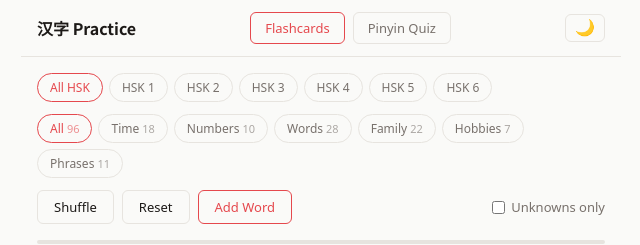
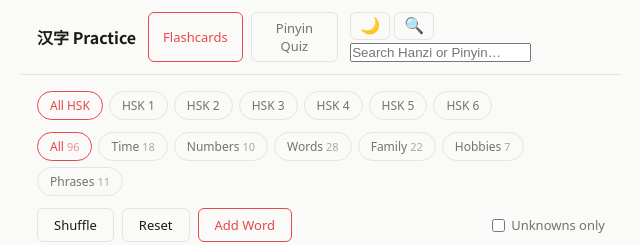
Before and after one commit to soosafe/hanzi-practice, a website built with Vite: page index.html in a window 1280 px wide. Shown: the top 245 px of the page, without its empty margins (319-959 px from the left). Built offline with nearby package versions, Linux system fonts and the light colour scheme.

Commit message:
feat: add nav-right wrapper and search button to navbar

```diff
--- a/index.html
+++ b/index.html
@@ -23,7 +23,20 @@
       <button class="btn-mode active" id="btnFlashcard" aria-label="Switch to Flashcard mode">Flashcards</button>
       <button class="btn-mode" id="btnQuiz" aria-label="Switch to Pinyin Quiz mode">Pinyin Quiz</button>
     </div>
-    <button class="btn-theme" id="btnTheme" aria-label="Toggle dark mode">🌙</button>
+    <div class="nav-right">
+      <button class="btn-theme" id="btnTheme" aria-label="Toggle dark mode">🌙</button>
+      <button class="btn-theme" id="btnSearch" aria-label="Search words">🔍</button>
+      <input
+        type="text"
+        id="searchInput"
+        class="search-input"
+        placeholder="Search Hanzi or Pinyin…"
+        autocomplete="off"
+        autocapitalize="none"
+        spellcheck="false"
+        aria-label="Search words"
+      />
+    </div>
   </nav>
 
   <div class="container">
```
